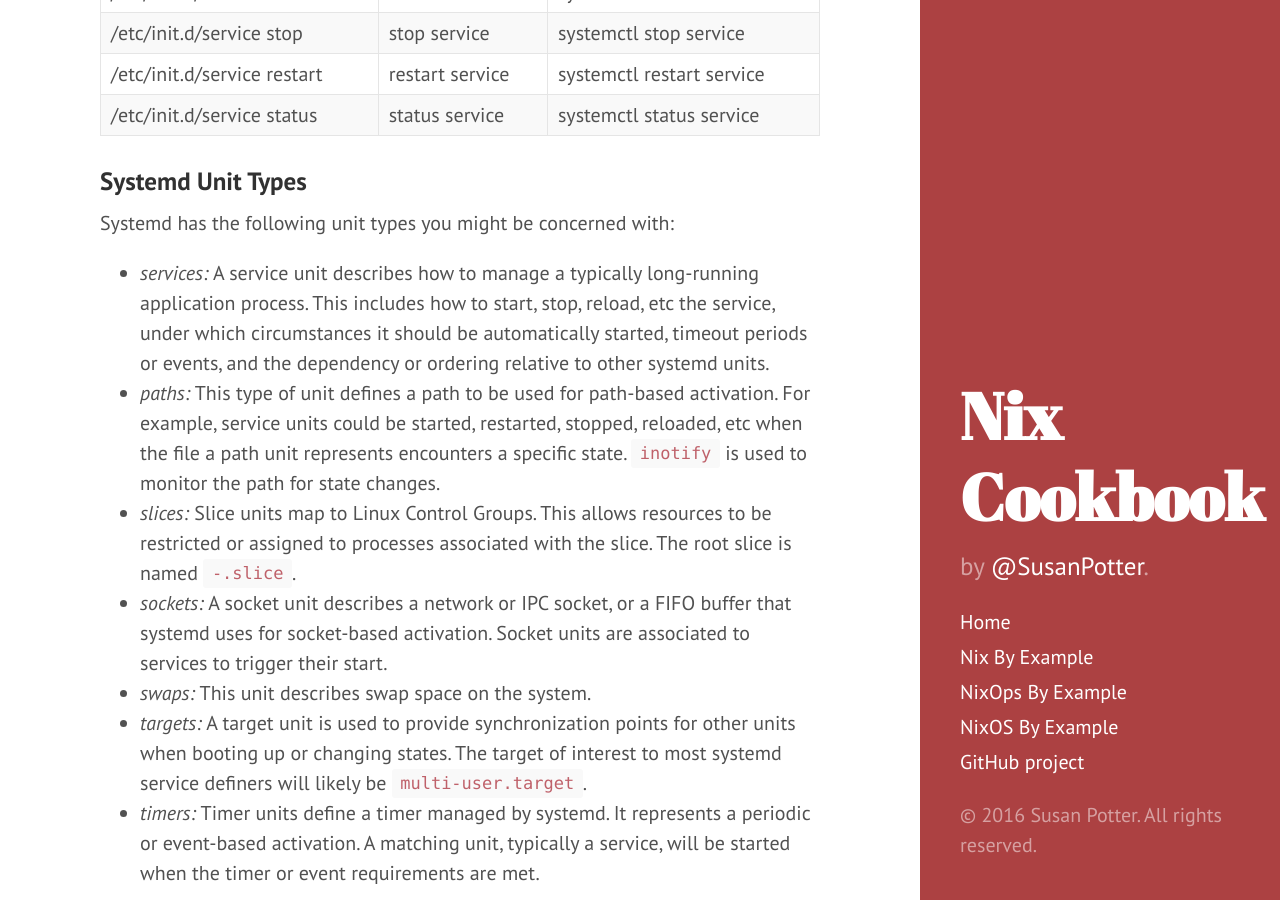
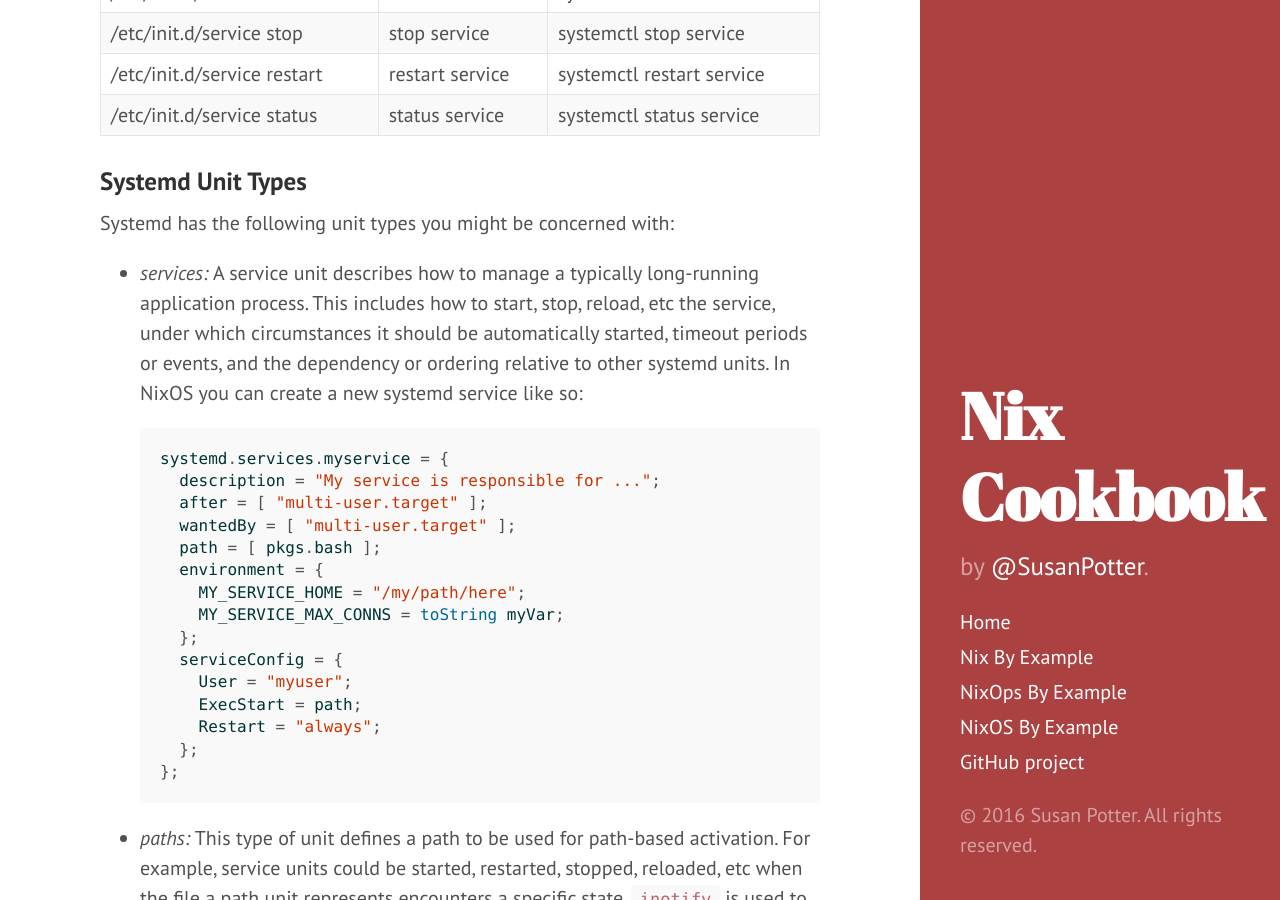
Before and after one commit to functionalops/nix-cookbook, a Jekyll site: the page built from _posts/2016-06-14-nixos-systemd-journald.md, in a window 1280 px wide and 900 px high, scrolled down 481 px. Built offline with Jekyll 4.4.1, drawn with Linux system fonts in a browser that asks for light colours; Markdown is read by kramdown in place of the engine named in the settings.

Commit message:
Add systemd.services Nix expression example

````diff
--- a/_posts/2016-06-14-nixos-systemd-journald.md
+++ b/_posts/2016-06-14-nixos-systemd-journald.md
@@ -47,6 +47,26 @@ Systemd has the following unit types you might be concerned with:
   service, under which circumstances it should be automatically started,
   timeout periods or events, and the dependency or ordering relative to other
   systemd units.
+  In NixOS you can create a new systemd service like so:
+
+  ```nix
+  systemd.services.myservice = {
+    description = "My service is responsible for ...";
+    after = [ "multi-user.target" ];
+    wantedBy = [ "multi-user.target" ];
+    path = [ pkgs.bash ];
+    environment = {
+      MY_SERVICE_HOME = "/my/path/here";
+      MY_SERVICE_MAX_CONNS = toString myVar;
+    };
+    serviceConfig = {
+      User = "myuser";
+      ExecStart = path;
+      Restart = "always";
+    };
+  };
+  ```
+
 * *paths:* This type of unit defines a path to be used for path-based
   activation. For example, service units could be started, restarted, stopped,
   reloaded, etc when the file a path unit represents encounters a specific
````
